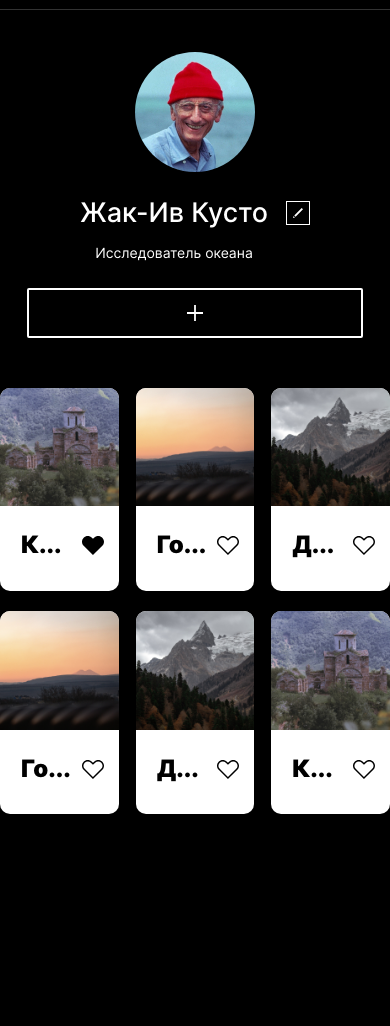
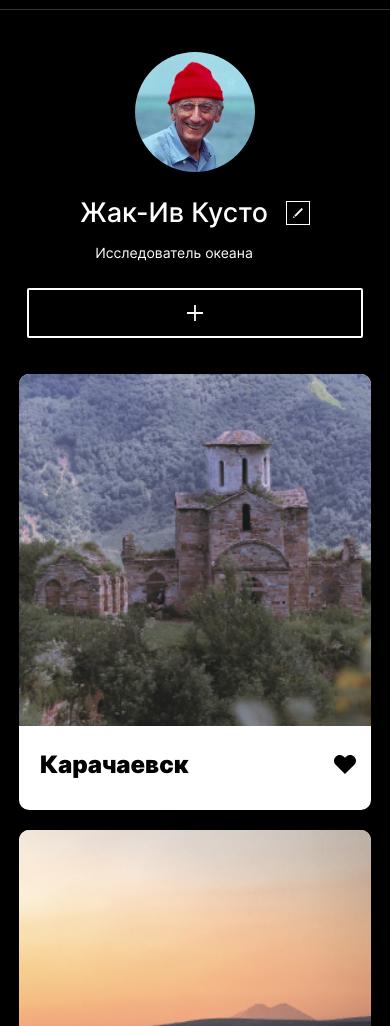
Before and after one commit to AlexanderGrams/mesto, a plain HTML site: page index.html in a window 390 px wide. Shown: the part 74-1100 px from the top of the page. Before the commit the page ends 888 px from the top, so only its background shows below. Drawn offline with Linux system fonts and the light colour scheme.

Commit message:
style: отредактировать стили адаптивности

```diff
--- a/blocks/gallery/__card-title/gallery__card-title.css
+++ b/blocks/gallery/__card-title/gallery__card-title.css
@@ -1,7 +1,6 @@
 .gallery__card-title {
   margin: 0 10px 0 0;
   padding: 0;
-  max-width: 200px;
   font-style: normal;
   font-weight: 900;
   font-size: 24px;
--- a/blocks/gallery/__cards/gallery__cards.css
+++ b/blocks/gallery/__cards/gallery__cards.css
@@ -7,3 +7,15 @@
   grid-column-gap: 17px;
   grid-row-gap: 20px;
 }
+
+@media screen and (max-width: 720px) {
+  .gallery__cards {
+    grid-template-columns: repeat(2, 1fr);
+  }
+}
+
+@media screen and (max-width: 500px) {
+  .gallery__cards {
+    grid-template-columns: 1fr;
+  }
+}
--- a/blocks/gallery/gallery.css
+++ b/blocks/gallery/gallery.css
@@ -4,3 +4,10 @@
   max-width: 880px;
   width: 100%;
 }
+
+@media screen and (max-width: 934px) {
+  .gallery {
+    margin: 36px auto 0 auto;
+    width: calc(100% - 38px);
+  }
+}
```
Also changed, not shown: index.html (+1 -0 lines).
